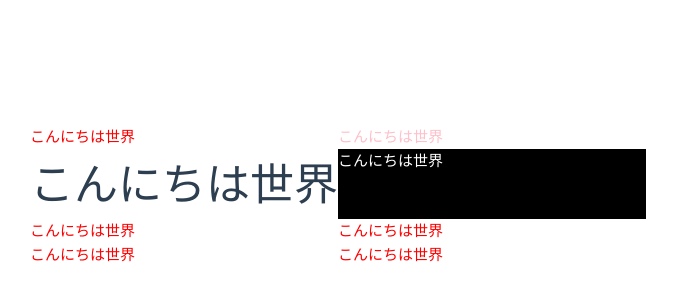
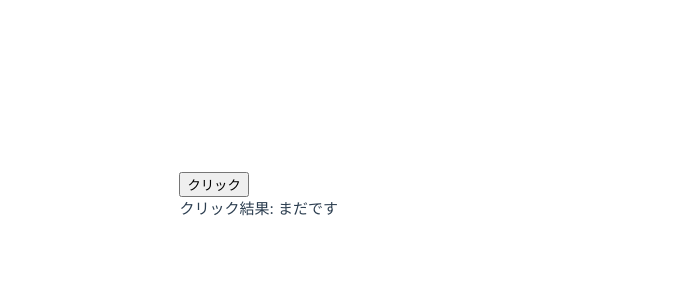
Before and after one commit to nittamatama/vue3-docker, a Vue app in the folder hello-vue/: page / in a window 1280 px wide. Shown: the part 204-504 px from the top of the page, without its empty margins (302-979 px from the left). Built offline with nearby package versions, Linux system fonts and the light colour scheme.

Commit message:
v-onディレクティブ

```diff
--- a/hello-vue/src/App.vue
+++ b/hello-vue/src/App.vue
@@ -1,52 +1,20 @@
 <script setup lang="ts">
-  import { ref, computed } from "vue";
+  import { ref } from "vue";
 
-  const msg = ref("こんにちは世界");
-  const msgTextRed = ref("red");
-  const msgBigColor = ref("black");
-  const msgTextColor = ref("white");
-  const msgStyles = ref({
-    color: "white",
-    backgroundColor: "black"
-  });
-  const msgStyles2 = ref({
-    fontSize: "24pt"
-  });
-  const msgStyles3 = ref({
-    color: "pink",
-    fontSize: "24pt"
-  });
-  const textSize = computed(
-    (): string => {
-      const size = Math.round(Math.random() * 25) + 10;
-      return `${size}pt`;
-    }
-  );
+  const randValue = ref("まだです");
+  const onButtonClick = (): void => {
+    const rand = Math.round(Math.random() * 10);
+    randValue.value = String(rand);
+  };
+
 </script>
 
 <template>
-  <p v-bind:style="{color: msgTextRed}">
-  {{ msg }}
-  </p>
-  <p v-bind:style="{color: 'pink'}">
-  {{ msg }}
-  </p>
-  <p v-bind:style="{fontSize: textSize}">
-  {{ msg }}
-  </p>
-  <p v-bind:style="{color: msgTextColor, backgroundColor: msgBigColor}">
-  {{ msg }}
-  </p>
-  <p v-bind:style="{color: msgTextRed}">
-  {{ msg }}
-  </p>
-  <p v-bind:style="{color: msgTextRed}">
-  {{ msg }}
-  </p>
-  <p v-bind:style="{color: msgTextRed}">
-  {{ msg }}
-  </p>
-  <p v-bind:style="{color: msgTextRed}">
-  {{ msg }}
-  </p>
+  <section>
+    <button v-on:click="onButtonClick">クリック</button>
+    <p>クリック結果: {{ randValue }}</p>
+  </section>
 </template>
+
+<style>
+</style>
```
